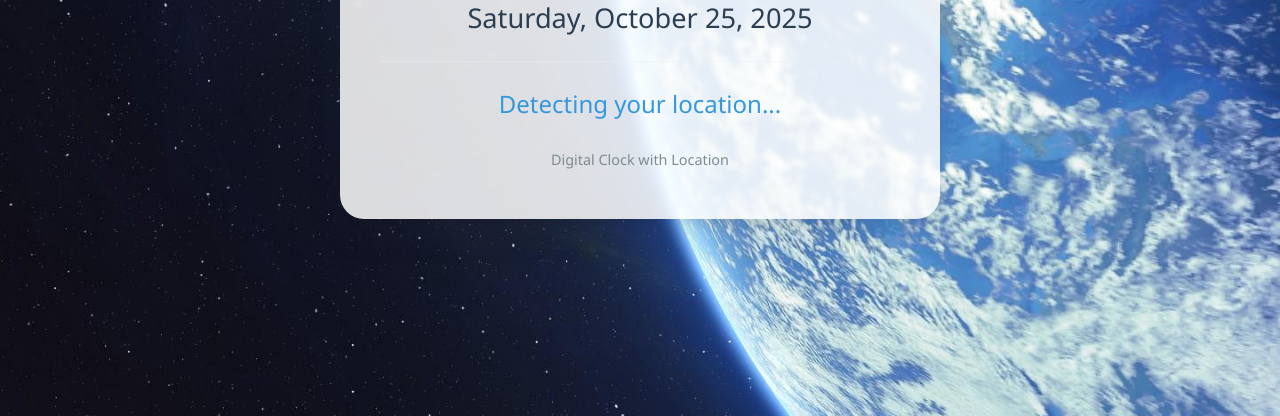
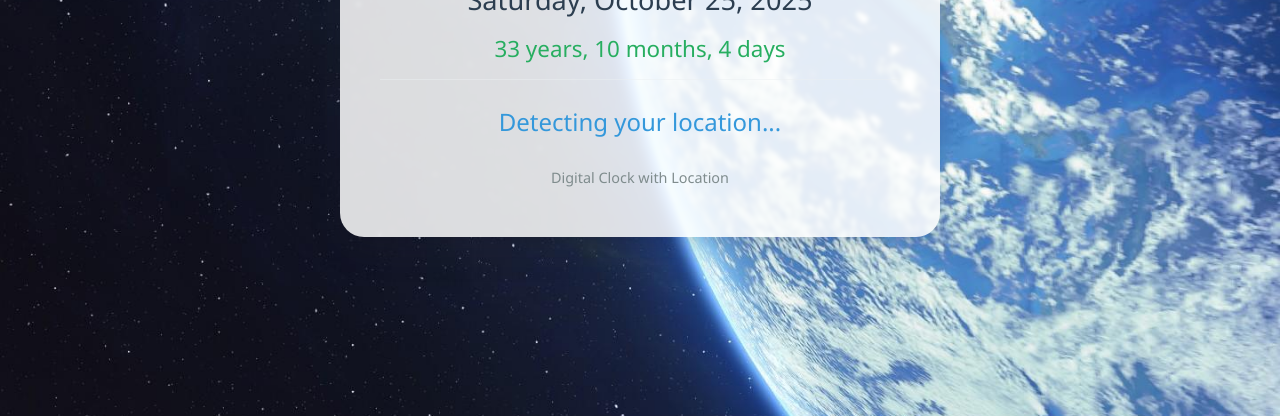
Before and after one commit to abk2191/digitalclock, a plain HTML site: page index.html in a window 1280 px wide. Shown: the part 384-800 px from the top of the page. Drawn offline with Linux system fonts and the light colour scheme.

Commit message:
Update index.html

```diff
--- a/index.html
+++ b/index.html
@@ -89,9 +89,16 @@
 
         .date {
             font-size: 1.7rem;
-            margin-bottom: 25px;
+            margin-bottom: 15px;
             color: #2c3e50;
             font-weight: 400;
+        }
+
+        .age {
+            font-size: 1.4rem;
+            margin-bottom: 15px;
+            color: #27ae60;
+            font-weight: 500;
         }
 
         .location {
@@ -131,6 +138,10 @@
                 font-size: 1.4rem;
             }
 
+            .age {
+                font-size: 1.2rem;
+            }
+
             .location {
                 font-size: 1.3rem;
             }
@@ -148,6 +159,10 @@
 
             .date {
                 font-size: 1.2rem;
+            }
+
+            .age {
+                font-size: 1.1rem;
             }
 
             .location {
@@ -169,6 +184,7 @@
             <span id="ampm" class="ampm">AM</span>
         </div>
         <div class="date" id="date">Saturday, 25th October, 2025</div>
+        <div class="age" id="age">33 years, 0 months, 0 days</div>
         <div class="location" id="location">Detecting your location...</div>
         <div class="footer">Digital Clock with Location</div>
     </div>
@@ -201,6 +217,47 @@
             // Update the date display
             const options = { weekday: 'long', year: 'numeric', month: 'long', day: 'numeric' };
             document.getElementById('date').textContent = now.toLocaleDateString('en-US', options);
+
+            // Update age
+            calculateAge();
+        }
+
+        function calculateAge() {
+            // Your date of birth: December 21, 1991
+            const birthDate = new Date(1991, 11, 21); // Note: months are 0-indexed (11 = December)
+            const currentDate = new Date();
+
+            let years = currentDate.getFullYear() - birthDate.getFullYear();
+            let months = currentDate.getMonth() - birthDate.getMonth();
+            let days = currentDate.getDate() - birthDate.getDate();
+
+            // If the current day is before the birthday in the current month,
+            // we need to adjust months and days
+            if (days < 0) {
+                // Get the last day of the previous month
+                const lastDayOfMonth = new Date(
+                    currentDate.getFullYear(),
+                    currentDate.getMonth(),
+                    0
+                ).getDate();
+
+                days = lastDayOfMonth - birthDate.getDate() + currentDate.getDate();
+                months--;
+            }
+
+            // If months is negative, adjust years and months
+            if (months < 0) {
+                years--;
+                months += 12;
+            }
+
+            // Format the age display
+            const yearText = years === 1 ? "year" : "years";
+            const monthText = months === 1 ? "month" : "months";
+            const dayText = days === 1 ? "day" : "days";
+
+            document.getElementById('age').textContent =
+                `${years} ${yearText}, ${months} ${monthText}, ${days} ${dayText}`;
         }
 
         function getLocation() {
```
